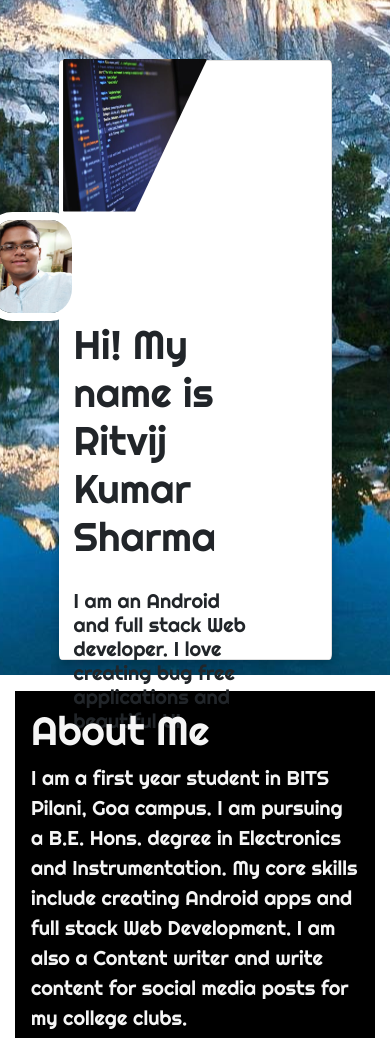
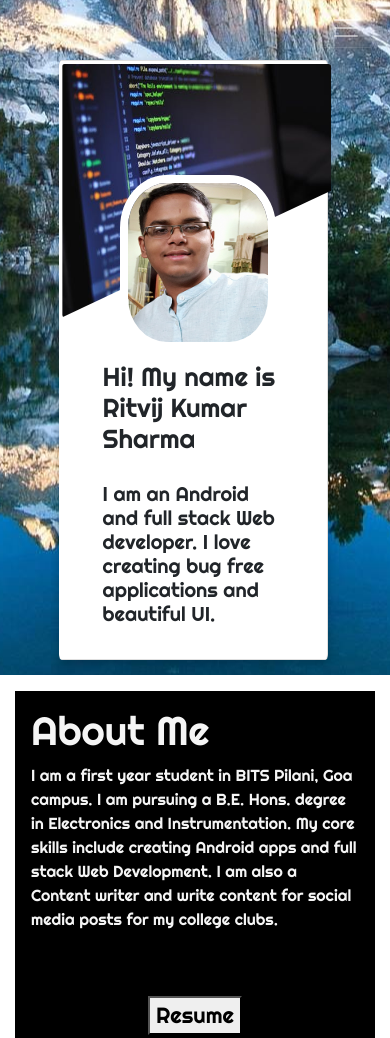
Before and after one commit to ritvij14/ritvij14.github.io, a plain HTML site: page index.html in a window 390 px wide. Shown: the top 1038 px of the page. Drawn offline with nearby package versions, Linux system fonts and the light colour scheme.

Commit message:
2nd prototype

```diff
--- a/index.html
+++ b/index.html
@@ -29,7 +29,7 @@
 
     <body>
         <!--Navigation Bar-->
-        <nav class="navbar navbar-expand-md  fixed-top">
+        <nav class="navbar navbar-expand-md navbar-dark fixed-top">
             <div class="container-fluid">
                 <a class="navbar-logo"><img src="" /></a>
                 <button class="navbar-toggler" type="button" data-toggle="collapse" data-target="#navbarResponsive">
@@ -60,9 +60,9 @@
                 <div id="fixed">
                     <!--Home section with pfp and briefing-->
                     <class class="card container-fluid row" style="justify-content: center;">
-                        <div class="col-lg-4"><img src="/images/pexels-photo-546819.jpeg" alt="pfp-bg" class="card-img-bg" /></div>
-                        <div class="col-lg-4"><img src="/images/IMG_20200517_074303.jpg" alt="pfp" class="card-img" /></div>
-                        <div class="col-lg-4">
+                        <div class="col-sm-4 col-md-4 col-lg-4"><img src="/images/pexels-photo-546819.jpeg" alt="pfp-bg" class="card-img-bg" /></div>
+                        <div class="col-sm-4 col-md-4 col-lg-4"><img src="/images/IMG_20200517_074303.jpg" alt="pfp" class="card-img" /></div>
+                        <div class="col-sm-4 col-md-4 col-lg-4">
                             <div class="brief-intro centre">
                                 <h1 class="name">Hi! My name is <br> Ritvij Kumar Sharma</h1>
                                 <h5 class="info">I am an Android and full stack Web developer. I love creating
--- a/script.js
+++ b/script.js
@@ -4,4 +4,9 @@
     } else {
         $('.navbar').css('background', 'transparent');
     }
+    $('.navbar .navbar-nav a').on('click', function() {
+        $('.navbar .navbar-nav').find('li.active').removeClass('active');
+        $(this).parent().addClass('active');
+        console.log("Hello");
+    });
 });
--- a/style.css
+++ b/style.css
@@ -231,6 +231,62 @@
 }
 
 /*media queries*/
-@media only screen and (max-device-width: 768px) {
+@media only screen and (max-width: 500px) {
 
+    body {
+        border: 0px;
+        margin: 0px;
+        padding: 0px;
+        font-family: 'Righteous';
+        font-size: 16px;
+    }
+
+    .name {
+        font-size: 26px;
+        margin-left: 15%;
+        margin-right: -15%;
+    }
+
+    .info {
+        font-size: 20px;
+        margin-left: 15%;
+        margin-right: -15%;
+    }
+
+    .fixed-wrap .card {
+    width: 69vw;
+    height: 600px;
+    display: flex;
+    flex-direction: row;
+    align-items: center;
+    justify-content: center;
+    box-shadow: 0 4px 8px 0 rgba(0, 0, 0, 0.2);
+    border-left: 0px;
+    padding-left: 0px;
+    margin-left: 15%;
+    border-radius: 1%;
+    }
+
+    .card .card-img-bg {
+        width: 69vw;
+        height: 65vw;
+        margin-left: -5%;
+        clip-path: polygon(0 0, 100% 0%, 100% 50%, 0% 100%);
+    }
+
+    .card .card-img {
+        object-fit: cover;
+        height: 45vw;
+        width: 40vw;
+        margin-left: 21%;
+        margin-top: -70%;
+        border: 0.5rem solid white;
+        border-radius: 30%;
+        z-index: 999;
+    }
+
+    #resume {
+        font-size: 22px;
+        margin-bottom: 5%;
+    }
 }
```
